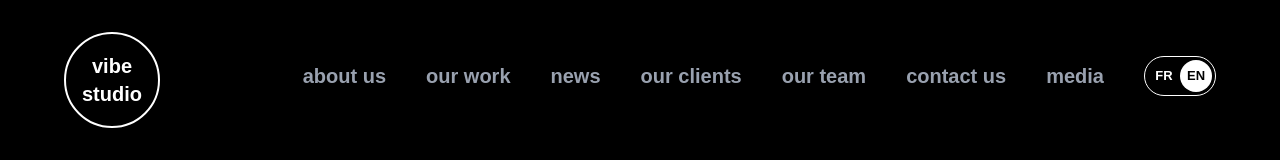
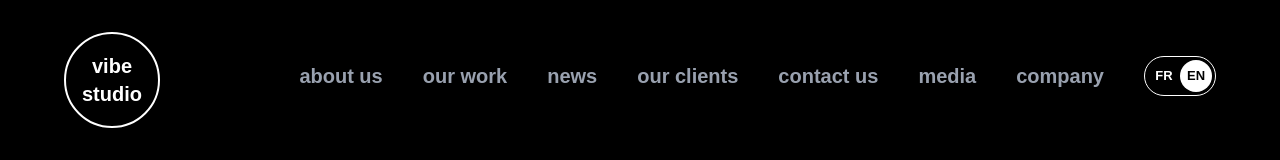
Before and after one commit to joseficani/vibe-studio-day4, a Next.js app: page / in a window 1280 px wide. Shown: the top 160 px of the page. Built offline with nearby package versions, Linux system fonts and the light colour scheme; no server answers.

Commit message:
updated code

```diff
--- a/app/company/page.tsx
+++ b/app/company/page.tsx
@@ -1,6 +1,8 @@
 "use client";
 
 import { useEffect, useMemo, useState } from "react";
+import Navbar from "../../components/Navbar";
+import Footer from "../../components/Footer";
 
 const sections = [
   { id: "about", label: "About" },
@@ -54,6 +56,9 @@ export default function CompanyPage() {
   };
 
   return (
+    <>
+      <Navbar />
+
       <main className="bg-[#f6f8f9] text-[#0c4f70]">
         <section className="relative h-[340px] w-full overflow-hidden md:h-[420px]">
           <img
@@ -71,6 +76,7 @@ export default function CompanyPage() {
             </div>
           </div>
         </section>
+
         <div className="sticky top-0 z-40 border-y border-[#d7e1e5] bg-[#eef4f6]">
           <div className="mx-auto max-w-[1400px] px-6 md:px-10">
             <div className="flex flex-wrap items-center gap-x-10 gap-y-3 py-4 md:gap-x-16">
@@ -99,6 +105,7 @@ export default function CompanyPage() {
             </div>
           </div>
         </div>
+
         <section
           id="about"
           className="scroll-mt-[120px] mx-auto max-w-[1400px] px-6 py-20 md:px-10"
@@ -155,9 +162,9 @@ export default function CompanyPage() {
                 Responsible practices for a better future
               </h2>
               <p className="mt-6 text-[17px] leading-8 text-[#4c6b78]">
-              This section can present your sustainability goals, environmental
-              actions, production standards, and the way your company works
-              toward long-term responsibility.
+                This section can present your sustainability goals,
+                environmental actions, production standards, and the way your
+                company works toward long-term responsibility.
               </p>
             </div>
 
@@ -213,7 +220,8 @@ export default function CompanyPage() {
             <div className="rounded-[22px] bg-white p-8 shadow-sm">
               <h3 className="text-[24px] font-bold">Global Network</h3>
               <p className="mt-4 text-[15px] leading-7 text-[#4c6b78]">
-              We work with partners who share our standards and long-term vision.
+                We work with partners who share our standards and long-term
+                vision.
               </p>
             </div>
 
@@ -234,5 +242,8 @@ export default function CompanyPage() {
           </div>
         </section>
       </main>
+
+      <Footer />
+    </>
   );
 }
--- a/components/Navbar.tsx
+++ b/components/Navbar.tsx
@@ -8,9 +8,10 @@ const links = [
   { label: "our work", href: "/#work" },
   { label: "news", href: "/news" },
   { label: "our clients", href: "/#clients" },
-  { label: "our team", href: "/#team" },
+  // { label: "our team", href: "/#team" },
   { label: "contact us", href: "/contact" },
-   { label: "media", href: "/media" },
+  { label: "media", href: "/media" },
+  { label: "company", href: "/company" },
 ];
 
 export default function Navbar() {
@@ -18,6 +19,7 @@ export default function Navbar() {
     <header className="w-full bg-black">
       <div className="container mx-auto flex items-start justify-between px-8 pt-8 md:px-12 xl:px-16">
         <Logo />
+
         <div className="hidden items-center gap-10 pt-6 lg:flex">
           <nav className="flex items-center gap-10">
             {links.map((link) => (
@@ -32,6 +34,7 @@ export default function Navbar() {
               </Link>
             ))}
           </nav>
+
           <div className="flex items-center rounded-full border border-white p-[3px]">
             <button className="flex h-8 w-8 items-center justify-center rounded-full bg-black text-[13px] font-semibold text-white">
               FR
@@ -42,6 +45,7 @@ export default function Navbar() {
             </button>
           </div>
         </div>
+
         <button
           className="mt-5 flex flex-col gap-[5px] lg:hidden"
           aria-label="Open menu"
```
Lines whose indentation alone changed are shown as unchanged.
